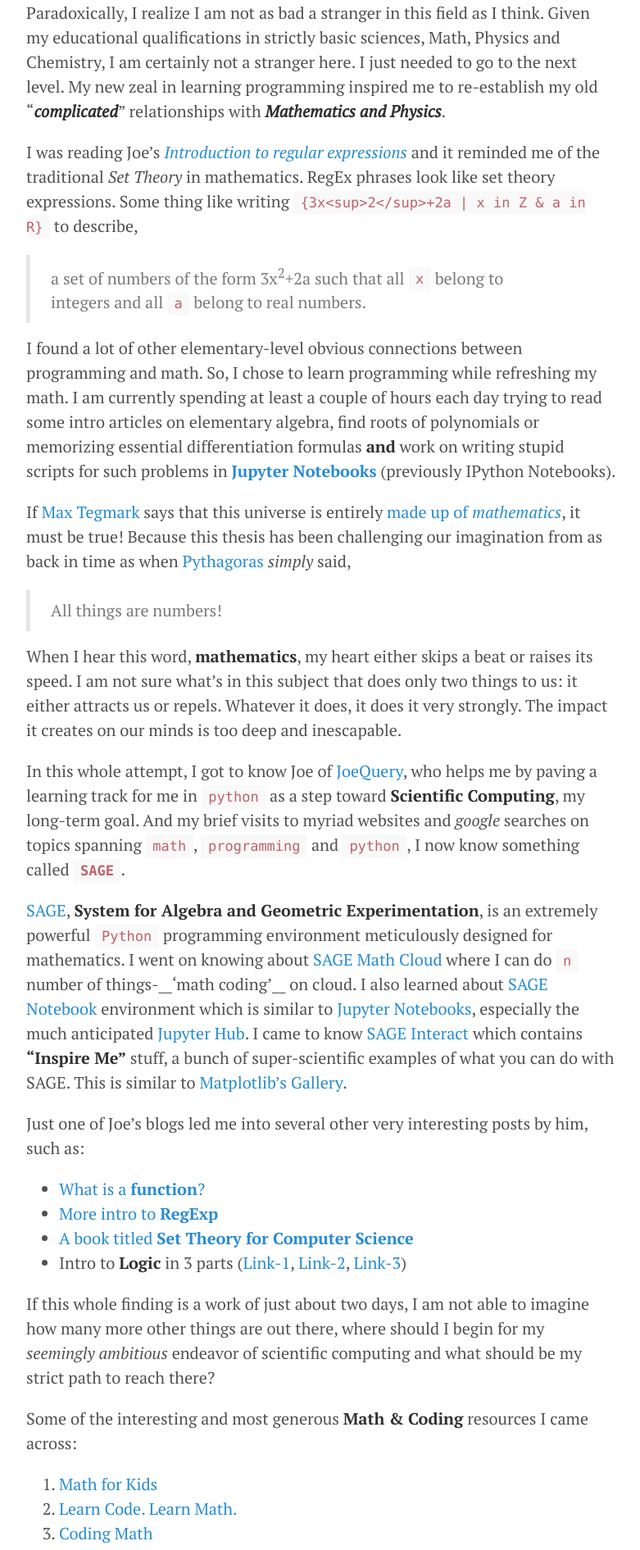
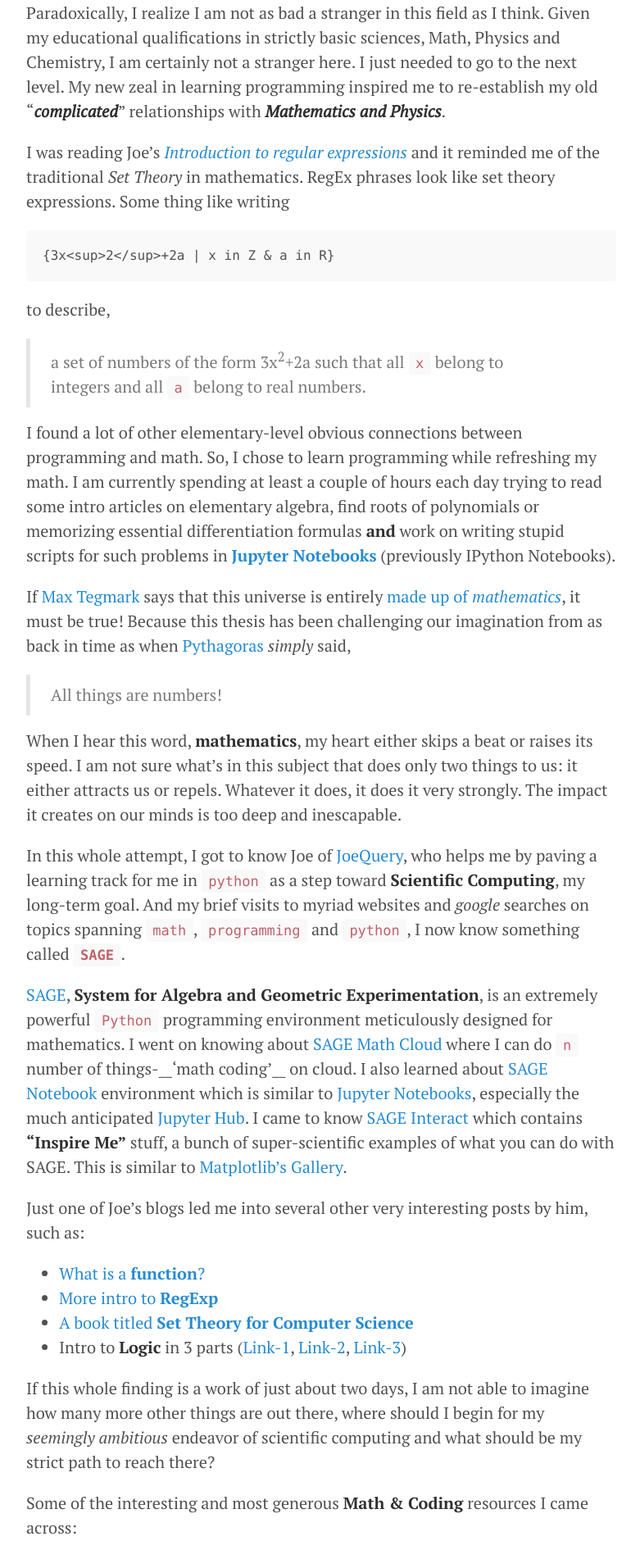
Before and after one commit to SurAnand/suranand.github.io, a Jekyll site: the page built from _posts/2015-01-25-more_wild_coding.md, in a window 1280 px wide. Shown: the part 2050-3941 px from the top of the page at 82% size, without its empty margins (248-1029 px from the left). Built offline with Jekyll 4.4.1, drawn with Linux system fonts in a browser that asks for light colours.

````diff
--- a/_posts/2015-01-25-more_wild_coding.md
+++ b/_posts/2015-01-25-more_wild_coding.md
@@ -28,7 +28,13 @@ All these feelings have nothing to do with the field I am in. It is like sitting
 
 Whether my skills accept it or not, I want to identify myself only with science. Paradoxically, I realize I am not as bad a stranger in this field as I think. Given my educational qualifications in strictly basic sciences, Math, Physics and Chemistry, I am certainly not a stranger here. I just needed to go to the next level. My new zeal in learning programming inspired me to re-establish my old "___complicated___" relationships with ___Mathematics and Physics___.
 
-I was reading Joe's [*Introduction to regular expressions*](http://vertstudios.com/blog/introduction-to-regular-expressions/) and it reminded me of the traditional *Set Theory* in mathematics. RegEx phrases look like set theory expressions. Some thing like writing `{3x<sup>2</sup>+2a | x in Z & a in R}` to describe,
+I was reading Joe's [*Introduction to regular expressions*](http://vertstudios.com/blog/introduction-to-regular-expressions/) and it reminded me of the traditional *Set Theory* in mathematics. RegEx phrases look like set theory expressions. Some thing like writing
+
+```
+{3x<sup>2</sup>+2a | x in Z & a in R}
+```
+
+to describe,
 
 > a set of numbers of the form 3x<sup>2</sup>+2a such that all `x` belong to integers and all `a` belong to real numbers.
 
````
